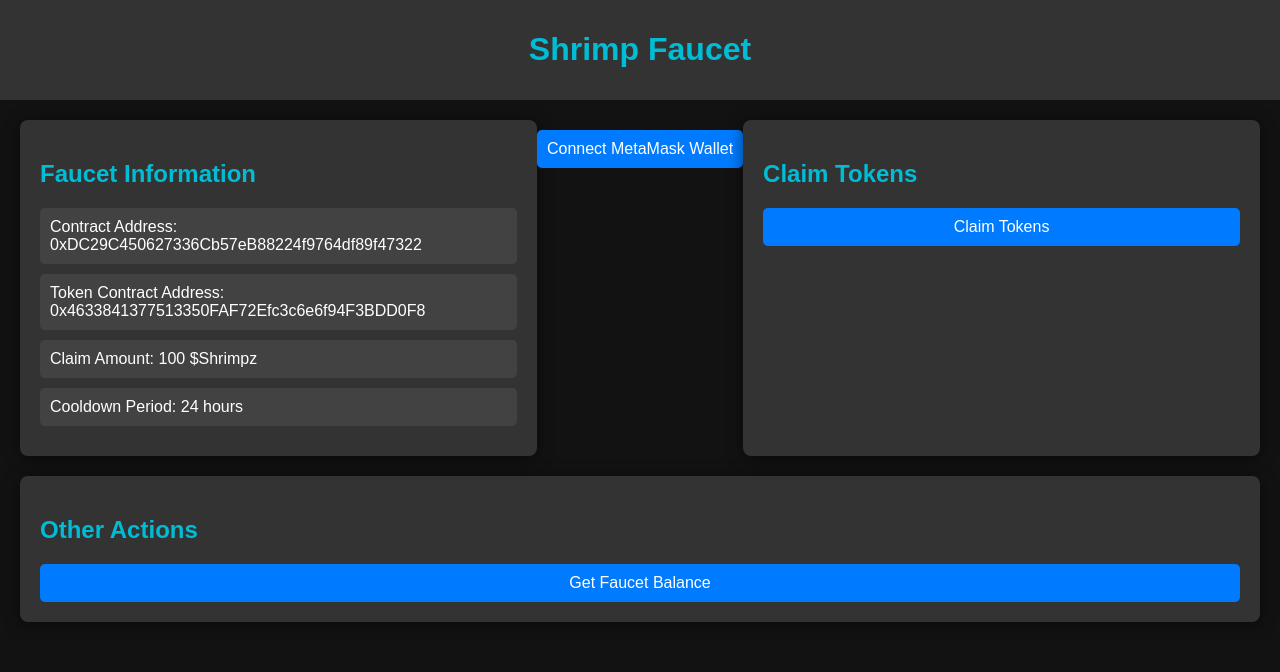
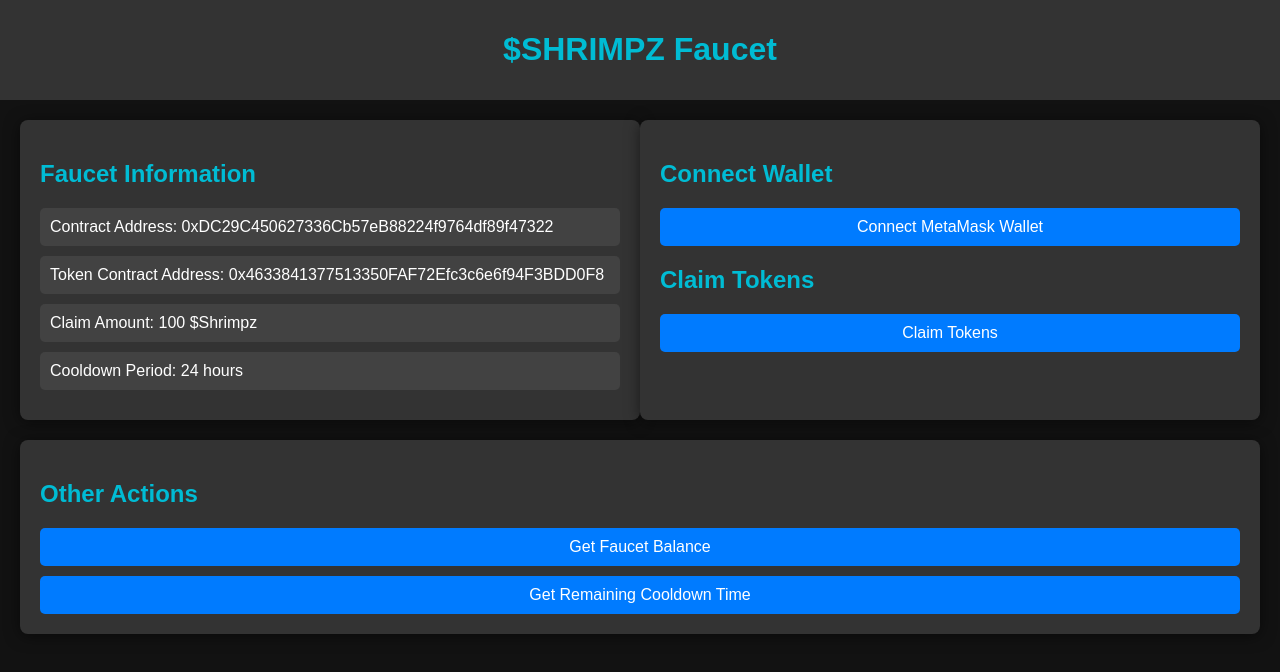
Before and after one commit to shibbbshrimmm/shrimfauc, a plain HTML site: page index.html in a window 1280 px wide. Drawn offline with Linux system fonts and the light colour scheme; a script that the page names is missing.

Commit message:
Update index.html

```diff
--- a/index.html
+++ b/index.html
@@ -3,13 +3,13 @@
 <head>
     <meta charset="UTF-8">
     <meta name="viewport" content="width=device-width, initial-scale=1.0">
-    <title>Shrimp Faucet</title>
+    <title>$SHRIMPZ Faucet</title>
     <link rel="stylesheet" href="styles.css">
     <script src="https://cdn.jsdelivr.net/npm/web3/dist/web3.min.js"></script>
 </head>
 <body>
     <header>
-        <h1>Shrimp Faucet</h1>
+        <h1>$SHRIMPZ Faucet</h1>
     </header>
     <main>
         <div class="info">
@@ -19,16 +19,17 @@
             <div class="data-box">Claim Amount: 100 $Shrimpz</div>
             <div class="data-box">Cooldown Period: 24 hours</div>
         </div>
-        <div class="connect-wallet">
+        <div class="data-container">
+            <h2>Connect Wallet</h2>
             <button onclick="connectWallet()">Connect MetaMask Wallet</button>
-        </div>
-        <div class="data-container">
+
             <h2>Claim Tokens</h2>
             <button onclick="claimTokens()">Claim Tokens</button>
         </div>
         <div class="actions">
             <h2>Other Actions</h2>
             <button onclick="getFaucetBalance()">Get Faucet Balance</button>
+            <button onclick="getCooldownTimeRemaining()">Get Remaining Cooldown Time</button>
             <!-- Deposit tokens section -->
             <div id="deposit-section" style="display: none;"> <!-- Initially hidden -->
                 <h2>Deposit Tokens</h2>
```
